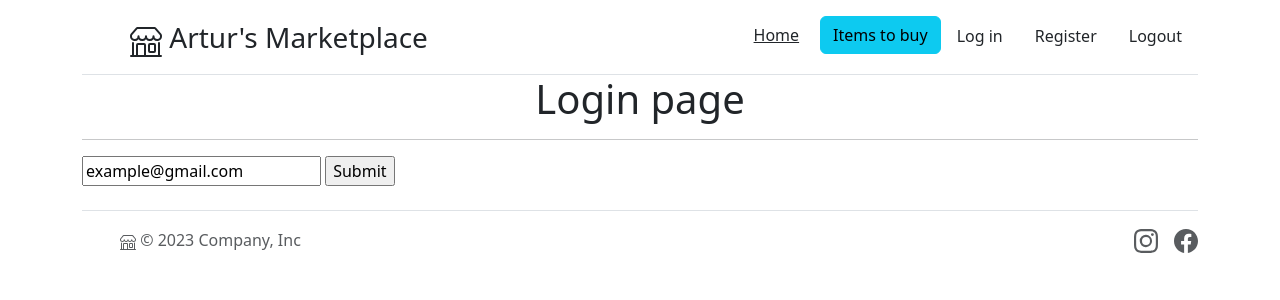
After one commit to ArturrrZ/Project_Commerce_Web, a Flask app: page /login in a window 1280 px wide. The commit adds this page. Shown: the top 300 px of the page. Run offline with Flask 3, Linux system fonts and the light colour scheme; some libraries are stand-ins or nearby versions.

Commit message:
create routes for login/register action

```diff
--- a/main.py
+++ b/main.py
@@ -132,6 +132,14 @@ def sale(item):
     print(ITEMS_FOR_SALE[item])
     return render_template('item_separate.html', item=ITEMS_FOR_SALE[item],name=item)
 
+@app.route("/register")
+def register():
+    return render_template('register.html')
+
+@app.route("/login")
+def login():
+    return render_template('login.html')
+
 
 
 
--- a/static/css/styles.css
+++ b/static/css/styles.css
@@ -1,3 +1,7 @@
 .welcome {
     background-image: url('./assets/img/back3.jpg');
 }
+
+.Login {
+    text-align:center
+}
--- a/templates/father_template.html
+++ b/templates/father_template.html
@@ -24,8 +24,8 @@
       <ul class="nav nav-pills">
         <li class="nav-item"><a href="{{url_for('home')}}" ><button type="button" class="btn btn-link link-dark mx-2">Home</button></a></li>
           <li class="nav-item"><a href="{{url_for('display_items')}}"><button type="button" class="btn btn-info">Items to buy</button></a></li>
-        <li class="nav-item"><a href="#" class="nav-link link-dark">Log in</a></li>
-        <li class="nav-item"><a href="#" class="nav-link link-dark">Register</a></li>
+        <li class="nav-item"><a href="{{url_for('login')}}" class="nav-link link-dark">Log in</a></li>
+        <li class="nav-item"><a href="{{url_for('register')}}" class="nav-link link-dark">Register</a></li>
         <li class="nav-item"><a href="#" class="nav-link link-dark">Logout</a></li>
 
       </ul>
--- /dev/null
+++ b/templates/login.html
@@ -0,0 +1,27 @@
+{%extends 'father_template.html'%}
+
+{%block title%}Login Page{%endblock%}
+
+{%block main%}
+{%block style%}
+<link rel="stylesheet" href="./static/css/styles.css">
+{%endblock%}
+
+
+<div class="container">
+
+    <h1 class="Login">Login page</h1>
+    <hr>
+    <form>
+    <input type="email" name="email" value="example@gmail.com">
+    <input type="submit">
+</form>
+</div>
+
+
+
+
+
+
+
+{%endblock%}
```
Also changed, not shown: templates/register.html (added, +24 -0 lines).
